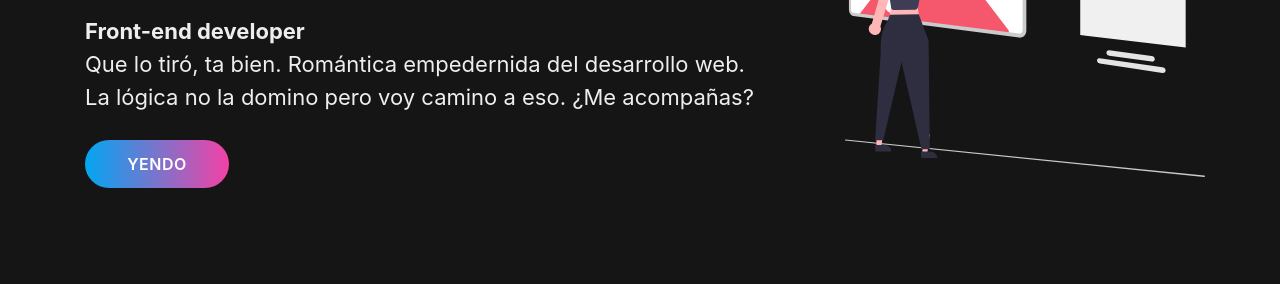
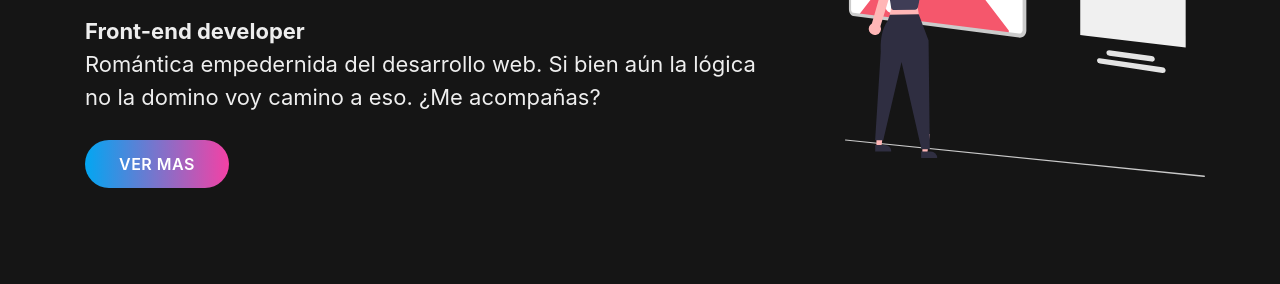
Before and after one commit to jimenabelentorrilla/portfolio, a website: page index.html in a window 1280 px wide. Shown: the part 393-677 px from the top of the page. Drawn offline with nearby package versions, Linux system fonts and the light colour scheme.

Commit message:
change cv

```diff
--- a/index.html
+++ b/index.html
@@ -40,8 +40,8 @@
             <div class=" col-lg-8 main_flex">
                 <div class="main">
                     <h1 class="main__encabezado">¡Hola! ¿Qué tal? <br> mi nombre es <span class="name">Jimena Belen.</span></h1>
-                    <p class="main__parrafo"><b>Front-end developer</b> <br> Que lo tiró, ta bien. Romántica empedernida del desarrollo web.<br>La lógica no la domino pero voy camino a eso. ¿Me acompañas? </p>
-                    <a href="#proyectos"><input class="main_button" type="submit" value="YENDO"></a>
+                    <p class="main__parrafo"><b>Front-end developer</b> <br>Romántica empedernida del desarrollo web. Si bien aún la lógica<br> no la domino voy camino a eso. ¿Me acompañas? </p>
+                    <a href="#proyectos"><input class="main_button" type="submit" value="VER MAS"></a>
                 </div>
             </div>
             <div class="col-lg-4">
```
Also changed, not shown: 1 other file.
